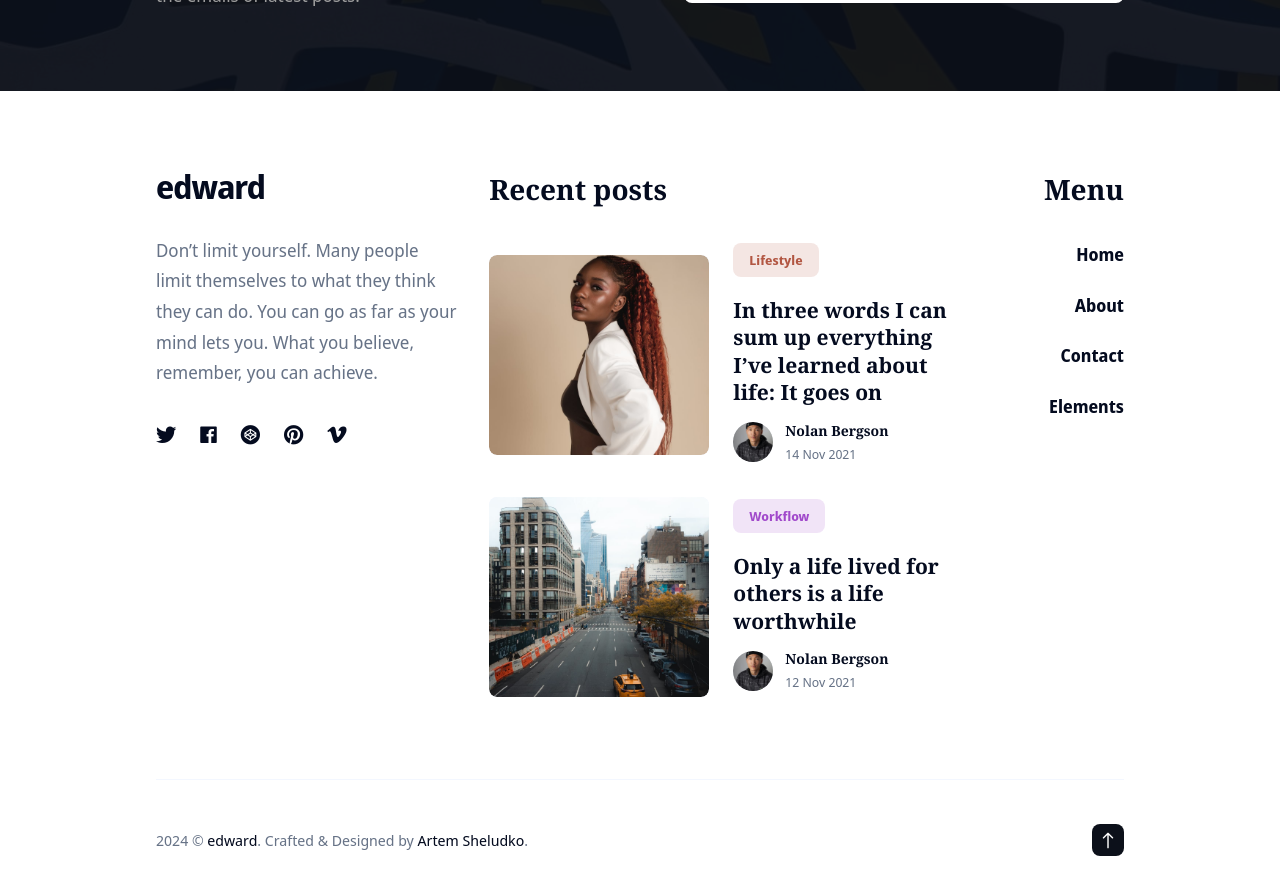
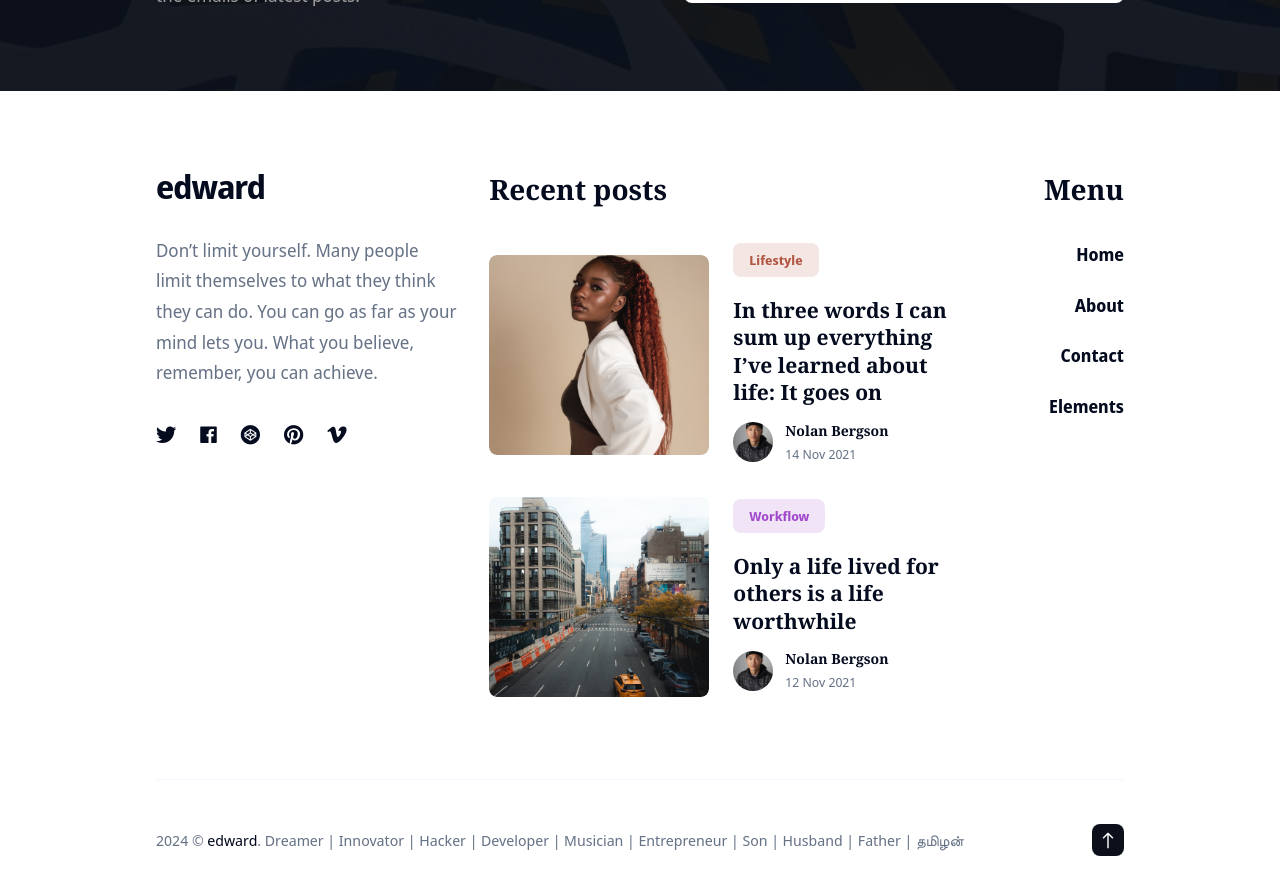
Before and after one commit to emphilip/emphilip.github.io, a Jekyll site: the page built from _authors/tiana.md, in a window 1280 px wide and 900 px high, scrolled down 2307 px. Shown: the top 895 px of the window. Built offline with Jekyll 4.4.1, drawn with Linux system fonts in a browser that asks for light colours; nearby versions of some CDN libraries.

Commit message:
Update Footer

```diff
--- a/_includes/footer.html
+++ b/_includes/footer.html
@@ -92,7 +92,7 @@
 
         <div class="footer__info">
           <div class="footer__info-box">
-            <div class="copyright">{{site.time | date: '%Y'}} &copy; <a href="/">{{site.data.settings.title}}</a>. Crafted & Designed by <a href="https://jekyllthemes.io/developers/artem-sheludko">Artem Sheludko</a>.</div>
+            <div class="copyright">{{site.time | date: '%Y'}} &copy; <a href="/">{{site.data.settings.title}}</a>. Dreamer | Innovator | Hacker | Developer | Musician | Entrepreneur | Son | Husband | Father | தமிழன் </div>
             <div class="top" title="Top"><i class="ion ion-ios-arrow-round-up"></i></div>
           </div>
         </div>
```
